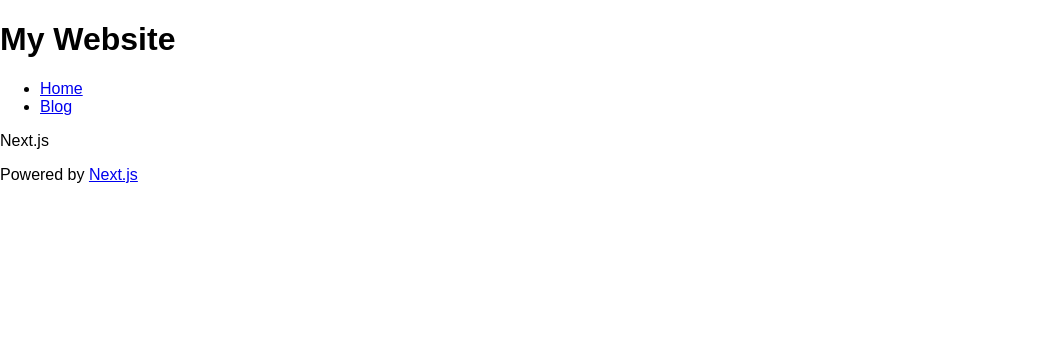
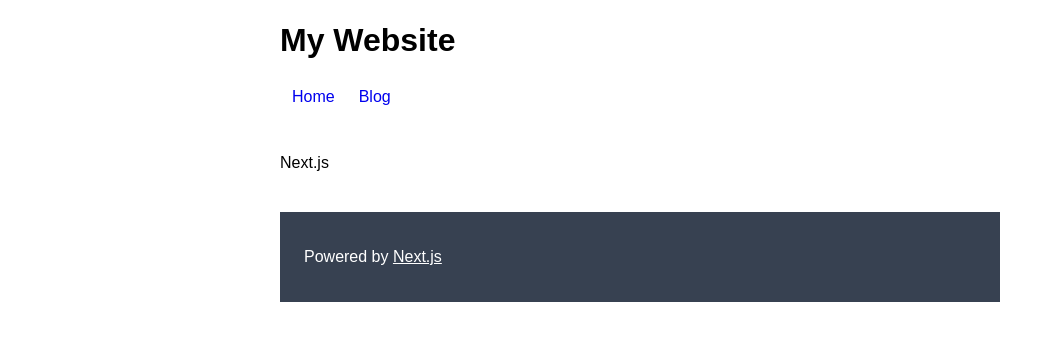
Before and after one commit to GakutoOkawara/nextjs-website-example, a Next.js app: page / in a window 1280 px wide. Shown: the top 340 px of the page, without its empty margins (0-1062 px from the left). Built offline with nearby package versions, Linux system fonts and the light colour scheme.

Commit message:
add and import App.module.css

```diff
--- a/pages/_app.js
+++ b/pages/_app.js
@@ -1,15 +1,16 @@
 import Link from "next/link"
 import "../styles/global.css"
+import styles from "../styles/App.module.css"
 
 const MyApp = ({ Component, pageProps }) => {
   return (
-    <div>
-      <div>
-        <header>
+    <div className={styles.wrapper}>
+      <div className={styles.container}>
+        <header className={styles.header}>
           <h1>My Website</h1>
         </header>
 
-        <nav>
+        <nav className={styles.nav}>
           <ul>
             <li>
               <Link href="/">Home</Link>
@@ -20,12 +21,12 @@ const MyApp = ({ Component, pageProps }) => {
           </ul>
         </nav>
 
-        <main>
+        <main className={styles.main}>
           <Component {...pageProps} />
         </main>
 
-        <footer>
-          <div>
+        <footer className={styles.footer}>
+          <div className={styles.inner}>
             Powered by <a href="https://nextjs.org/">Next.js</a>
           </div>
         </footer>
--- /dev/null
+++ b/styles/App.module.css
@@ -0,0 +1,85 @@
+.wrapper {
+  display: flex;
+  flex-direction: column;
+  height: 100%;
+}
+
+.container {
+  display: flex;
+  flex-direction: column;
+  width: 90%;
+  margin: 0 auto auto;
+  padding: 0 24px;
+}
+
+@media screen and (min-width: 768px) {
+  .container {
+    width: 720px;
+  }
+}
+
+.header {
+  padding: 24px 0;
+}
+
+.header h1 {
+  margin: 0;
+  line-height: 1;
+}
+
+.nav {
+  padding: 0 0 24px;
+}
+
+.nav ul {
+  list-style: none;
+  margin: 0;
+  padding: 0;
+
+  display: flex;
+}
+
+.nav ul li {
+  padding: 8px 12px;
+}
+
+.nav ul li.current {
+  border-bottom: 4px solid #374151;
+}
+
+.nav ul li a {
+  text-decoration: inherit;
+}
+
+.nav ul li a.current {
+  text-decoration: inherit;
+}
+
+.main {
+  padding: 0 0 24px;
+}
+
+.footer {
+  width: 100%;
+  padding: 36px 0;
+  color: #ffffff;
+  background-color: #374151;
+}
+
+.footer .inner {
+  width: 90%;
+  margin: 0 auto;
+  padding: 0 24px;
+}
+
+@media screen and (min-width: 768px) {
+  .footer .inner {
+    width: 720px;
+  }
+}
+
+.footer a:link,
+.footer a:active,
+.footer a:visited {
+  color: #ffffff;
+}
```
